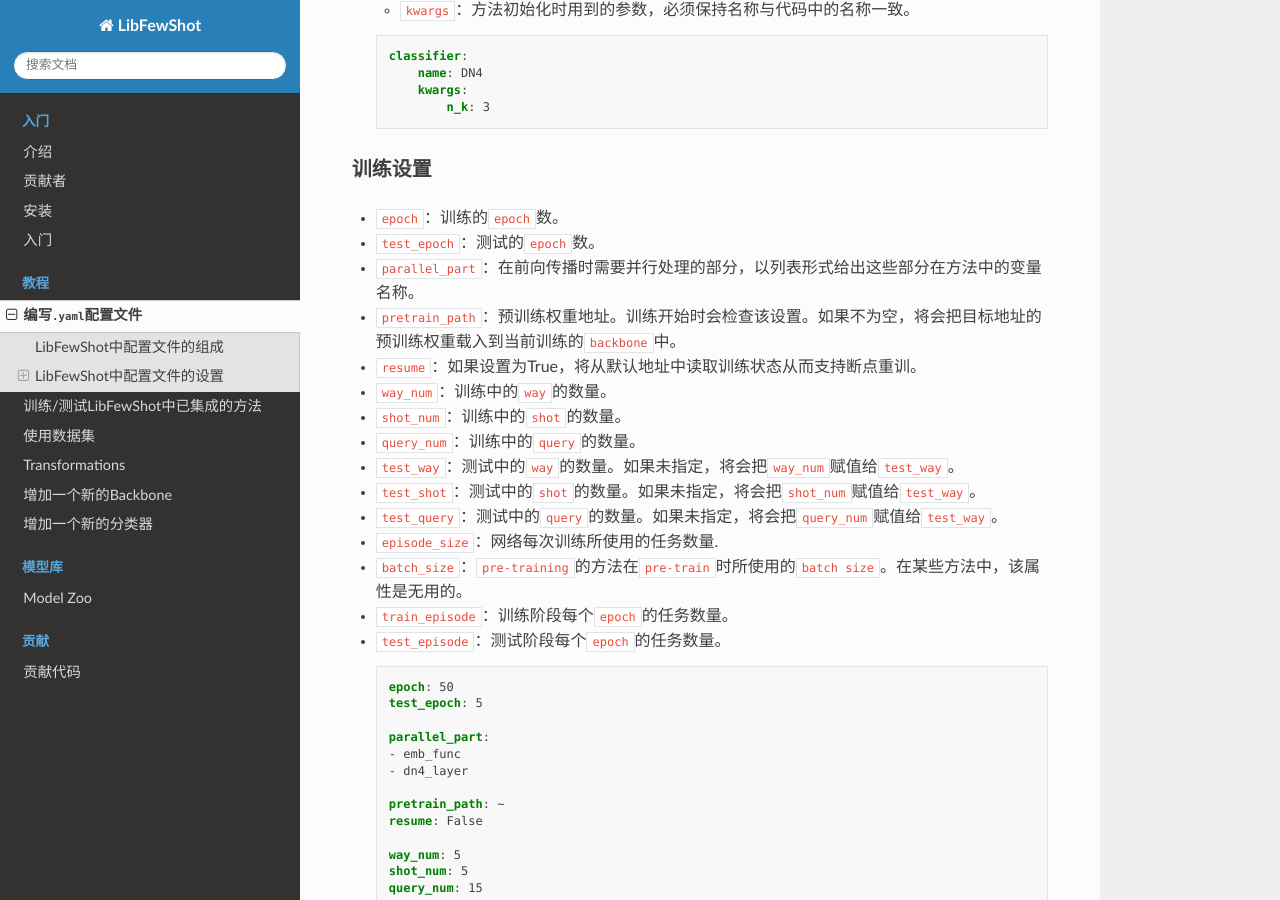
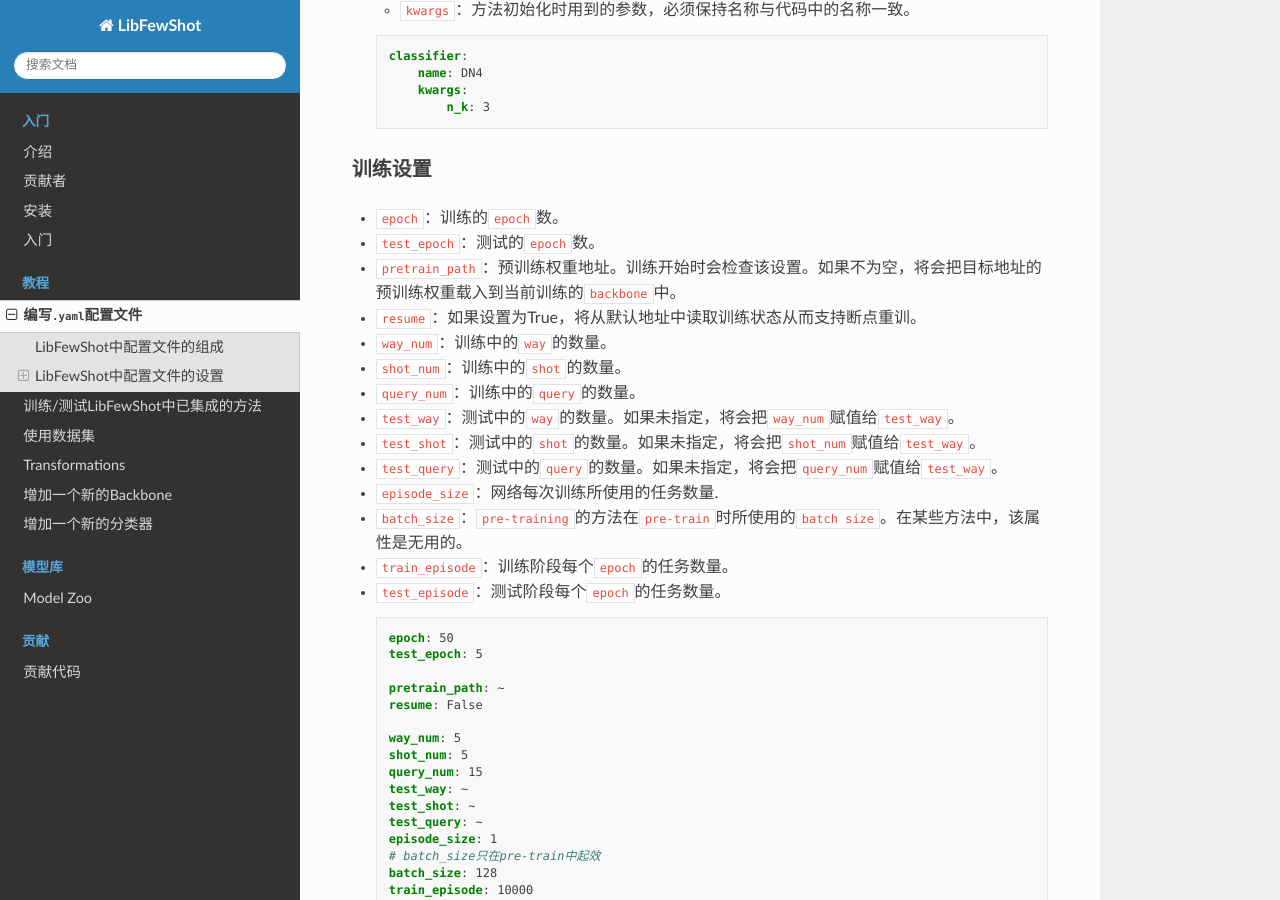
Before and after one commit to RL-VIG/LibFewShot, a Sphinx documentation site: the page built from docs/tutorials/t0-write_a_config_yaml.md, in a window 1280 px wide and 900 px high, scrolled down 1831 px. Built offline with Sphinx 7.4.7 and the Read the Docs theme 2.0.0, drawn with Linux system fonts in a browser that asks for light colours.

Commit message:
remove parallel_part to fit DDP

````diff
--- a/docs/tutorials/t0-write_a_config_yaml.md
+++ b/docs/tutorials/t0-write_a_config_yaml.md
@@ -78,8 +78,6 @@ LibFewSHot的配置文件采用了yaml格式的文件，同时也支持从命令
 
 + `test_epoch`：测试的`epoch`数。
 
-+ `parallel_part`：在前向传播时需要并行处理的部分，以列表形式给出这些部分在方法中的变量名称。
-
 + `pretrain_path`：预训练权重地址。训练开始时会检查该设置。如果不为空，将会把目标地址的预训练权重载入到当前训练的`backbone`中。
 
 + `resume`：如果设置为True，将从默认地址中读取训练状态从而支持断点重训。
@@ -107,10 +105,6 @@ LibFewSHot的配置文件采用了yaml格式的文件，同时也支持从命令
   ```yaml
   epoch: 50
   test_epoch: 5
-
-  parallel_part:
-  - emb_func
-  - dn4_layer
 
   pretrain_path: ~
   resume: False
````
